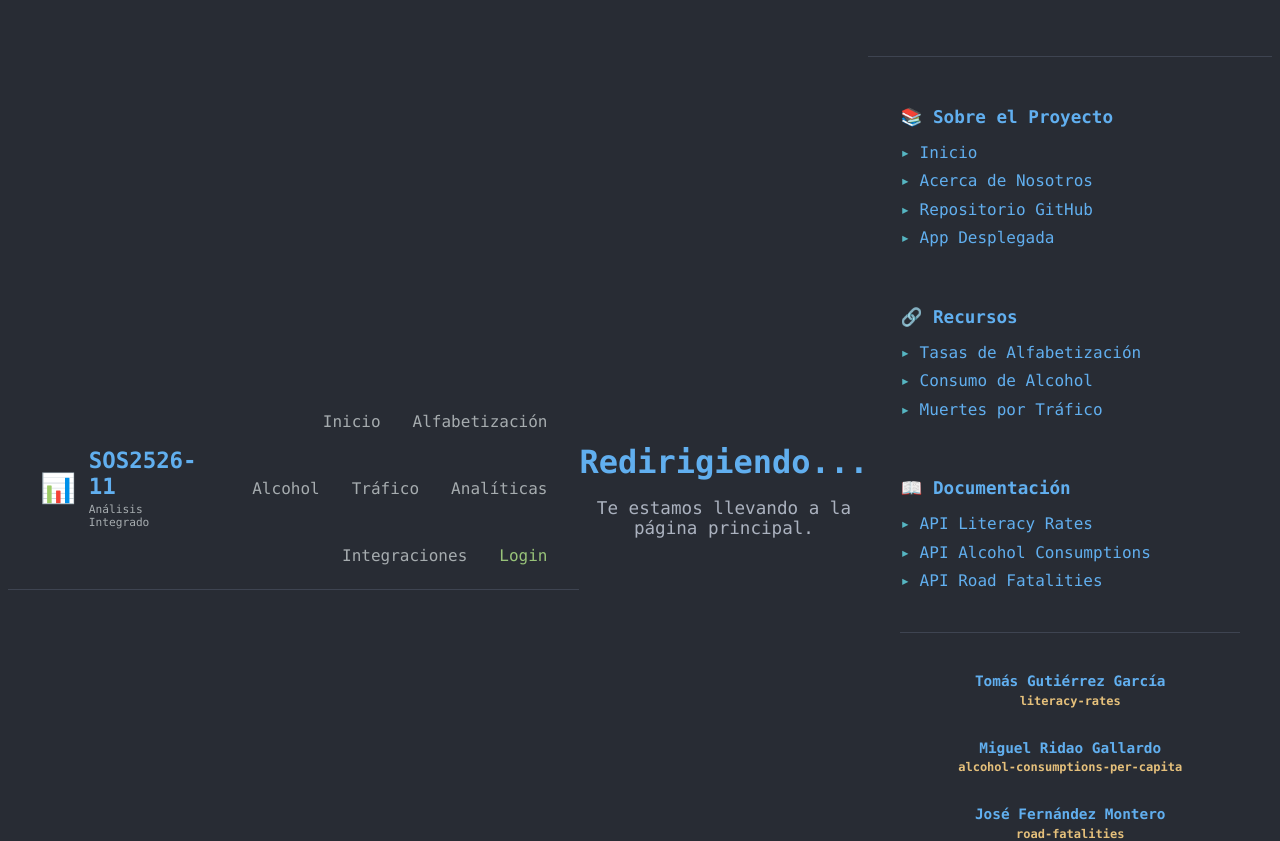
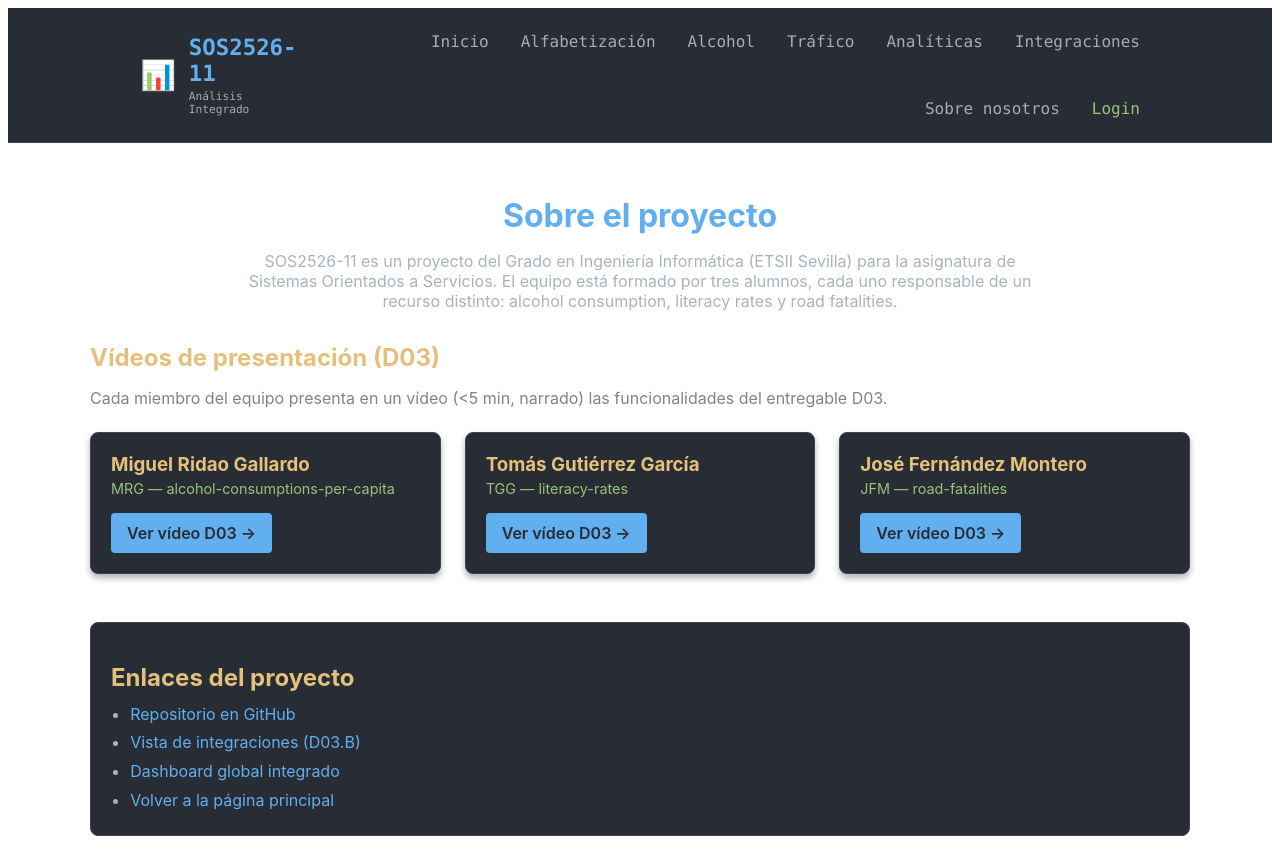
Before and after one commit to gti-sos/SOS2526-11, a SvelteKit app in the folder src/front/svelte-app/: page /about in a window 1280 px wide. Before the commit this address had no page. Shown: the top 841 px of the page. Built offline with nearby package versions, Linux system fonts and the light colour scheme.

Commit message:
Soluciones de errores varios de codigo mio mas about

```diff
--- a/package.json
+++ b/package.json
@@ -31,7 +31,6 @@
   "homepage": "https://github.com/gti-sos/SOS2526-11#readme",
   "dependencies": {
     "body-parser": "^2.2.2",
-    "cool-ascii-faces": "^1.3.4",
     "cors": "^2.8.6",
     "dotenv": "^17.4.2",
     "express": "^5.2.1",
--- a/src/front/svelte-app/src/routes/about/+page.svelte
+++ b/src/front/svelte-app/src/routes/about/+page.svelte
@@ -1,39 +1,143 @@
-<script>
-    import { goto } from '$app/navigation';
-    import { onMount } from 'svelte';
+<svelte:head>
+    <title>Sobre nosotros | SOS2526-11</title>
+</svelte:head>
 
-    onMount(() => {
-        goto('/');
-    });
-</script>
+<main>
+    <h1>Sobre el proyecto</h1>
+    <p class="intro">
+        SOS2526-11 es un proyecto del Grado en Ingeniería Informática (ETSII Sevilla) para la asignatura
+        de Sistemas Orientados a Servicios. El equipo está formado por tres alumnos, cada uno responsable
+        de un recurso distinto: alcohol consumption, literacy rates y road fatalities.
+    </p>
+
+    <section class="videos">
+        <h2>Vídeos de presentación (D03)</h2>
+        <p class="sub">
+            Cada miembro del equipo presenta en un vídeo (&lt;5 min, narrado) las funcionalidades del entregable D03.
+        </p>
+
+        <div class="grid">
+            <article class="card">
+                <h3>Miguel Ridao Gallardo</h3>
+                <p class="who">MRG — alcohol-consumptions-per-capita</p>
+                <a class="btn" href="REEMPLAZAR_CON_URL_YOUTUBE_MRG" target="_blank" rel="noopener">
+                    Ver vídeo D03 →
+                </a>
+            </article>
+
+            <article class="card">
+                <h3>Tomás Gutiérrez García</h3>
+                <p class="who">TGG — literacy-rates</p>
+                <a class="btn" href="REEMPLAZAR_CON_URL_YOUTUBE_TGG" target="_blank" rel="noopener">
+                    Ver vídeo D03 →
+                </a>
+            </article>
+
+            <article class="card">
+                <h3>José Fernández Montero</h3>
+                <p class="who">JFM — road-fatalities</p>
+                <a class="btn" href="REEMPLAZAR_CON_URL_YOUTUBE_JFM" target="_blank" rel="noopener">
+                    Ver vídeo D03 →
+                </a>
+            </article>
+        </div>
+    </section>
+
+    <section class="links">
+        <h2>Enlaces del proyecto</h2>
+        <ul>
+            <li><a href="https://github.com/gti-sos/SOS2526-11" target="_blank" rel="noopener">Repositorio en GitHub</a></li>
+            <li><a href="/integrations">Vista de integraciones (D03.B)</a></li>
+            <li><a href="/analytics">Dashboard global integrado</a></li>
+            <li><a href="/">Volver a la página principal</a></li>
+        </ul>
+    </section>
+</main>
 
 <style>
-    :global(body) {
-        background: #282c34;
+    main {
+        padding: 2rem;
+        max-width: 1100px;
+        margin: 0 auto;
         color: #abb2bf;
-        display: flex;
-        justify-content: center;
-        align-items: center;
-        min-height: 100vh;
-        font-family: 'Monaco', 'Menlo', 'Ubuntu Mono', monospace;
+        font-family: 'Inter', sans-serif;
     }
-
-    .redirect-message {
+    h1 {
         text-align: center;
-    }
-
-    .redirect-message h1 {
         color: #61afef;
         margin-bottom: 1rem;
     }
-
-    .redirect-message p {
+    .intro {
+        text-align: center;
+        max-width: 800px;
+        margin: 0 auto 2rem;
         color: #abb2bf;
-        font-size: 1.1rem;
+    }
+    .videos h2,
+    .links h2 {
+        color: #e5c07b;
+        margin-bottom: 0.5rem;
+    }
+    .sub {
+        color: #7f848e;
+        margin-bottom: 1.5rem;
+    }
+    .grid {
+        display: grid;
+        grid-template-columns: repeat(auto-fit, minmax(280px, 1fr));
+        gap: 1.5rem;
+        margin-bottom: 3rem;
+    }
+    .card {
+        background: #282c34;
+        border: 1px solid #3e4451;
+        border-radius: 8px;
+        padding: 1.25rem;
+        box-shadow: 0 4px 6px rgba(0, 0, 0, 0.3);
+        display: flex;
+        flex-direction: column;
+        align-items: flex-start;
+    }
+    .card h3 {
+        color: #e5c07b;
+        margin: 0 0 0.25rem;
+    }
+    .who {
+        color: #98c379;
+        font-size: 0.9rem;
+        margin: 0 0 1rem;
+    }
+    .btn {
+        display: inline-block;
+        margin-top: auto;
+        background: #61afef;
+        color: #282c34;
+        padding: 0.6rem 1rem;
+        border-radius: 4px;
+        text-decoration: none;
+        font-weight: 600;
+        transition: background 0.2s;
+    }
+    .btn:hover {
+        background: #82c0ff;
+    }
+    .links {
+        background: #282c34;
+        border: 1px solid #3e4451;
+        border-radius: 8px;
+        padding: 1.25rem;
+    }
+    .links ul {
+        margin: 0;
+        padding-left: 1.2rem;
+        line-height: 1.8;
+    }
+    .links a {
+        color: #61afef;
+        text-decoration: none;
+    }
+    .links a:hover {
+        color: #98c379;
+        text-decoration: underline;
     }
 </style>
-
-<div class="redirect-message">
-    <h1>Redirigiendo...</h1>
-    <p>Te estamos llevando a la página principal.</p>
-</div>
--- a/src/front/svelte-app/src/routes/header.svelte
+++ b/src/front/svelte-app/src/routes/header.svelte
@@ -143,6 +143,7 @@
             <a href="/road-fatalities">Tráfico</a>
             <a href="/analytics">Analíticas</a>
             <a href="/integrations">Integraciones</a>
+            <a href="/about">Sobre nosotros</a>
             {#if typeof window !== 'undefined' && sessionStorage.getItem('token')}
                 <a href="/" onclick={(e) => { e.preventDefault(); sessionStorage.removeItem('token'); window.location.href = '/login'; }} style="color: #e86671;">Logout</a>
             {:else}
```
Also changed, not shown: src/front/svelte-app/src/routes/+page.svelte (+10 -0 lines), 1 other file (tests, documents, lock files or other folders).
